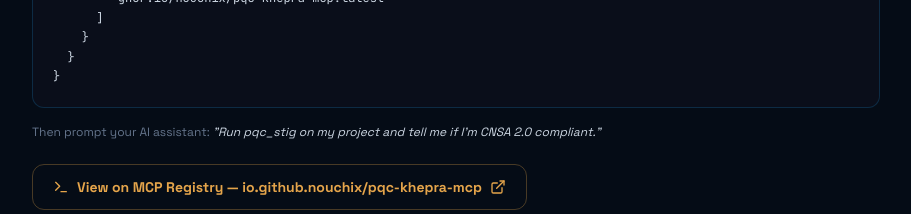
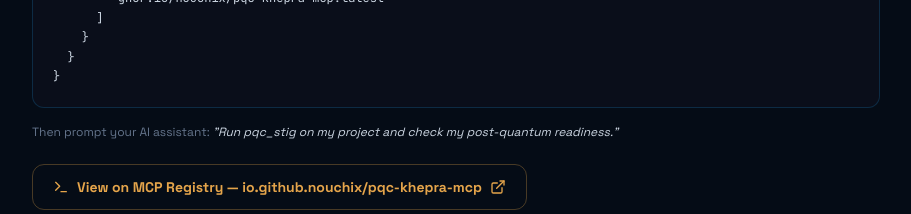
Before and after one commit to nouchix/Adinkhepra-ASAF, a Next.js app: page /whitepaper in a window 1280 px wide. Shown: the part 4960-5174 px from the top of the page, without its empty margins (184-1095 px from the left). Built offline with nearby package versions, Linux system fonts and the light colour scheme.

Commit message:
chore(claims): align claims, unlock_time=0 per STIG, and anti-sycophancy rules

```diff
--- a/src/app/whitepaper/page.tsx
+++ b/src/app/whitepaper/page.tsx
@@ -270,7 +270,7 @@ export default function WhitepaperPage() {
   }
 }`}</pre>
           </div>
-          <p className="text-slate-500 text-xs mb-6">Then prompt your AI assistant: <em className="text-slate-300">"Run pqc_stig on my project and tell me if I'm CNSA 2.0 compliant."</em></p>
+          <p className="text-slate-500 text-xs mb-6">Then prompt your AI assistant: <em className="text-slate-300">"Run pqc_stig on my project and check my post-quantum readiness."</em></p>
 
           <a href="https://registry.modelcontextprotocol.io/?q=khepra" target="_blank" rel="noopener noreferrer"
              className="inline-flex items-center gap-2 px-5 py-3 rounded-xl border border-[#e5a54b]/30 bg-[#e5a54b]/8 text-sm font-bold text-[#e5a54b] hover:bg-[#e5a54b]/15 transition-colors">
```
Also changed, not shown: 3 other files (tests, documents, lock files or other folders).
